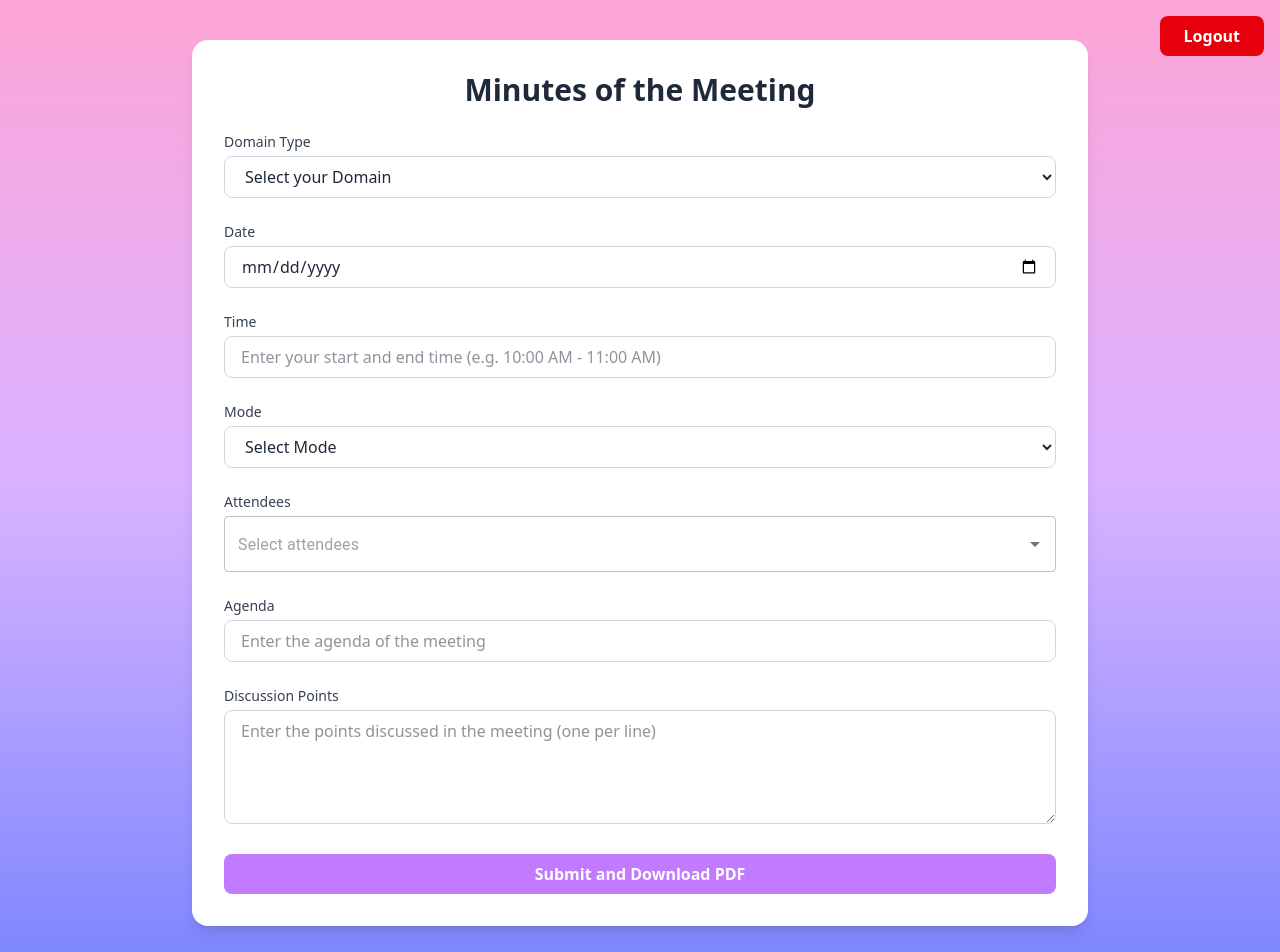
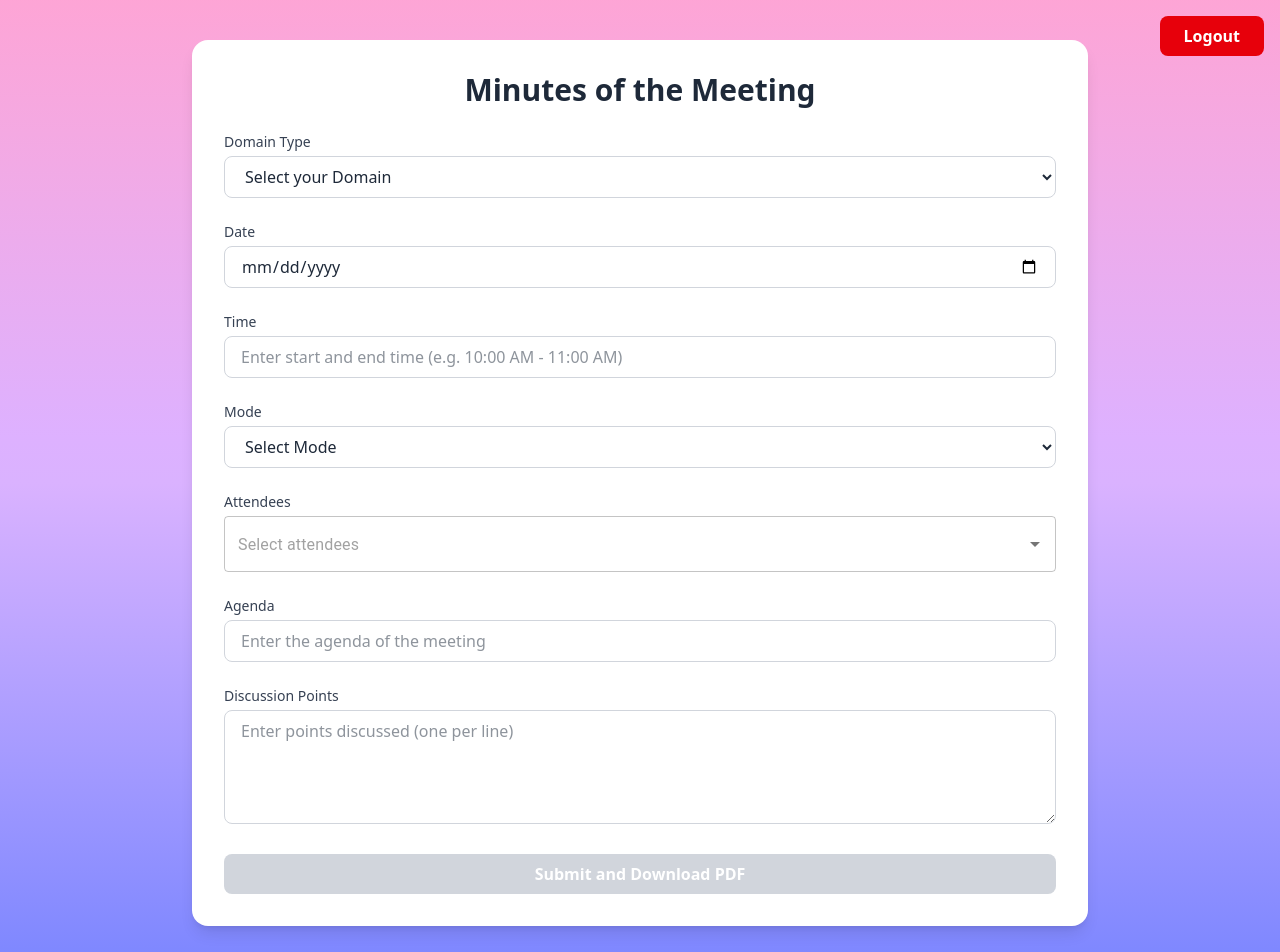
Before and after one commit to SQAC-Tech/MOM-Generator, a React (Vite) app in the folder Frontend/: page /mom in a window 1280 px wide. Shown: the top 952 px of the page. Built offline with nearby package versions, Linux system fonts and the light colour scheme; sample sign-in values are in the browser's storage.

Commit message:
fix: empty form bug

```diff
--- a/Frontend/src/components/MOMForm.jsx
+++ b/Frontend/src/components/MOMForm.jsx
@@ -1,11 +1,9 @@
-import React, { use } from "react";
+import React, { useState } from "react";
 import { useNavigate } from "react-router-dom";
-import { useState } from "react";
 import { Autocomplete, TextField } from "@mui/material";
 import peopleData from "../../people.json";
 import axios from "axios";
 import jsPDF from "jspdf";
-
 
 function MOMForm() {
   const [date, setDate] = useState("");
@@ -15,25 +13,34 @@ function MOMForm() {
   const [discussion, setDiscussion] = useState("");
   const [attendees, setAttendees] = useState([]);
   const [department, setDepartment] = useState(" ");
-  const discussionPoints = discussion.split("\n");
   const navigate = useNavigate();
+
+  const isFormValid =
+    date.trim() !== "" &&
+    time.trim() !== "" &&
+    mode.trim() !== "" &&
+    agenda.trim() !== "" &&
+    discussion.trim() !== "" &&
+    attendees.length > 0 &&
+    department.trim() !== "" &&
+    department.trim() !== " ";
 
   const handleSubmit = async () => {
     try {
       const response = await axios.post("http://localhost:3000/mom", {
         date,
-      time,
+        time: time.trim(),
         mode,
-      agenda,
+        agenda: agenda.trim(),
         attendees: attendees.map((a) => a.name),
-      discussion,
+        discussion: discussion.trim(),
       });
 
       if (response.data.success) {
         alert("MOM submitted successfully!");
         generatePDF();
 
-      // Clear all form fields here
+        // Clear all form fields
         setDate("");
         setTime("");
         setMode("");
@@ -50,7 +57,6 @@ const handleSubmit = async () => {
     }
   };
 
-
   const handleLogout = () => {
     localStorage.removeItem("authToken");
     navigate("/login");
@@ -59,7 +65,6 @@ const handleSubmit = async () => {
   const generatePDF = async () => {
     const doc = new jsPDF();
 
-  // Load image synchronously
     const img = new Image();
     img.src = "/SQAC.jpg";
 
@@ -67,23 +72,19 @@ const handleSubmit = async () => {
       img.onload = resolve;
     });
 
-  // Add logo (centered)
     const pageWidth = doc.internal.pageSize.getWidth();
     const imgWidth = 50;
     const imgX = (pageWidth - imgWidth) / 2;
     doc.addImage(img, "JPEG", imgX, 10, imgWidth, 25);
 
-  // Title
     doc.setFontSize(18);
     doc.text("Minutes of Meeting", pageWidth / 2, 45, { align: "center" });
 
-  // Info
     doc.setFontSize(12);
     doc.text(`Date: ${date}`, 20, 60);
     doc.text(`Time: ${time}`, 20, 70);
     doc.text(`Mode: ${mode}`, 20, 80);
 
-  // Attendees
     doc.text("Attendees:", 20, 95);
     attendees
       .map((a) => a.name)
@@ -92,24 +93,18 @@ const handleSubmit = async () => {
         doc.text(`• ${name}`, 25, 105 + i * 8);
       });
 
-  // Agenda
     const agendaStart = 105 + attendees.length * 8 + 10;
     doc.text("Agenda:", 20, agendaStart);
     doc.text(agenda, 25, agendaStart + 10);
 
-  // Discussion Points
     const discussionStart = agendaStart + 30;
     doc.text("Discussion Points:", 20, discussionStart);
     discussion.split("\n").forEach((point, i) => {
       doc.text(`• ${point}`, 25, discussionStart + 10 + i * 8);
     });
 
-  // Save PDF
     doc.save(`MOM_${date}.pdf`);
   };
-
-
-
 
   return (
     <div className="min-h-screen bg-gradient-to-b from-pink-300 via-purple-300 to-indigo-400 flex items-center justify-center py-10">
@@ -120,7 +115,7 @@ const handleSubmit = async () => {
 
         <div className="mb-6">
           <label
-            htmlFor="Domain type"
+            htmlFor="Domain"
             className="block mb-1 text-sm font-medium text-gray-700"
           >
             Domain Type
@@ -132,18 +127,16 @@ const handleSubmit = async () => {
             value={department}
           >
             <option value=" ">Select your Domain</option>
-            <option value="Offline">All</option>
-            <option value="Online">Corporate</option>
-            <option value="Offline">Technical</option>
+            <option value="All">All</option>
+            <option value="Corporate">Corporate</option>
+            <option value="Technical">Technical</option>
           </select>
         </div>
-
-
 
         <div className="mb-6">
           <label
             htmlFor="date"
-            className="block mb-1 text-sm font-medium text-gray-700 opacity-0.7"
+            className="block mb-1 text-sm font-medium text-gray-700"
           >
             Date
           </label>
@@ -158,7 +151,7 @@ const handleSubmit = async () => {
 
         <div className="mb-6">
           <label
-            htmlFor="Time"
+            htmlFor="time"
             className="block mb-1 text-sm font-medium text-gray-700"
           >
             Time
@@ -167,7 +160,7 @@ const handleSubmit = async () => {
             type="text"
             id="time"
             className="w-full px-4 py-2 border border-gray-300 rounded-lg"
-            placeholder="Enter your start and end time (e.g. 10:00 AM - 11:00 AM)"
+            placeholder="Enter start and end time (e.g. 10:00 AM - 11:00 AM)"
             onChange={(e) => setTime(e.target.value)}
             value={time}
           />
@@ -175,7 +168,7 @@ const handleSubmit = async () => {
 
         <div className="mb-6">
           <label
-            htmlFor="Mode"
+            htmlFor="mode"
             className="block mb-1 text-sm font-medium text-gray-700"
           >
             Mode
@@ -236,7 +229,7 @@ const handleSubmit = async () => {
 
         <div className="mb-6">
           <label
-            htmlFor="Agenda"
+            htmlFor="agenda"
             className="block mb-1 text-sm font-medium text-gray-700"
           >
             Agenda
@@ -253,15 +246,15 @@ const handleSubmit = async () => {
 
         <div className="mb-6">
           <label
-            htmlFor="Discussion"
+            htmlFor="discussion"
             className="block mb-1 text-sm font-medium text-gray-700"
           >
             Discussion Points
           </label>
           <textarea
-            id="Discussion"
+            id="discussion"
             className="w-full px-4 py-2 border border-gray-300 rounded-lg"
-            placeholder="Enter the points discussed in the meeting (one per line)"
+            placeholder="Enter points discussed (one per line)"
             rows="4"
             onChange={(e) => setDiscussion(e.target.value)}
             value={discussion}
@@ -286,15 +279,21 @@ const handleSubmit = async () => {
         <button
           type="button"
           onClick={handleSubmit}
-          className="w-full bg-purple-400 text-white font-semibold py-2 rounded-lg"
+          disabled={!isFormValid}
+          className={`w-full ${
+            isFormValid
+              ? "bg-purple-400 hover:bg-purple-500"
+              : "bg-gray-300 cursor-not-allowed"
+          } text-white font-semibold py-2 rounded-lg transition-all duration-300`}
         >
           Submit and Download PDF
         </button>
       </div>
+
       <div className="absolute top-4 right-4">
         <button
           onClick={handleLogout}
-          className="bg-red-600 hover:bg-red-700 text-white px-6 py-2  rounded-lg text-md font-bold transition-all duration-300 cursor-pointer "
+          className="bg-red-600 hover:bg-red-700 text-white px-6 py-2 rounded-lg text-md font-bold transition-all duration-300"
         >
           Logout
         </button>
```
Also changed, not shown: 1 other file (tests, documents, lock files or other folders). Lines whose indentation alone changed are shown as unchanged.
